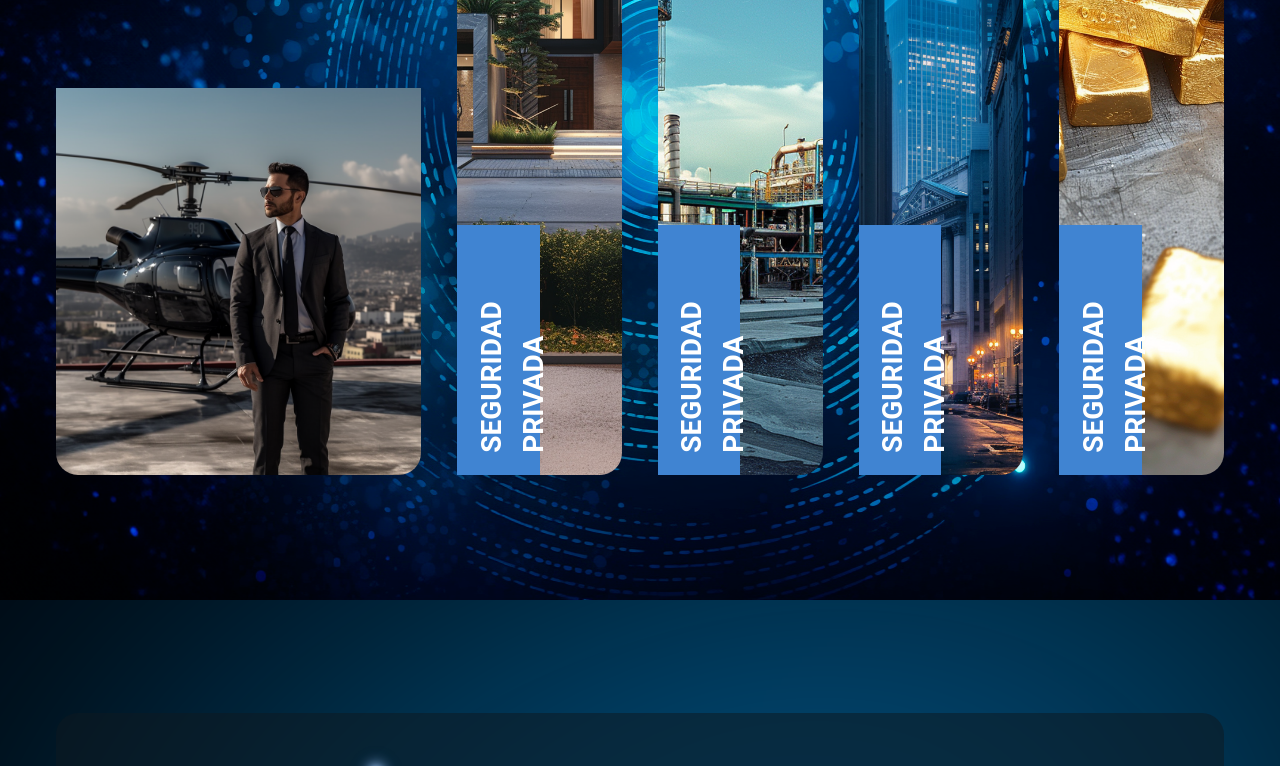
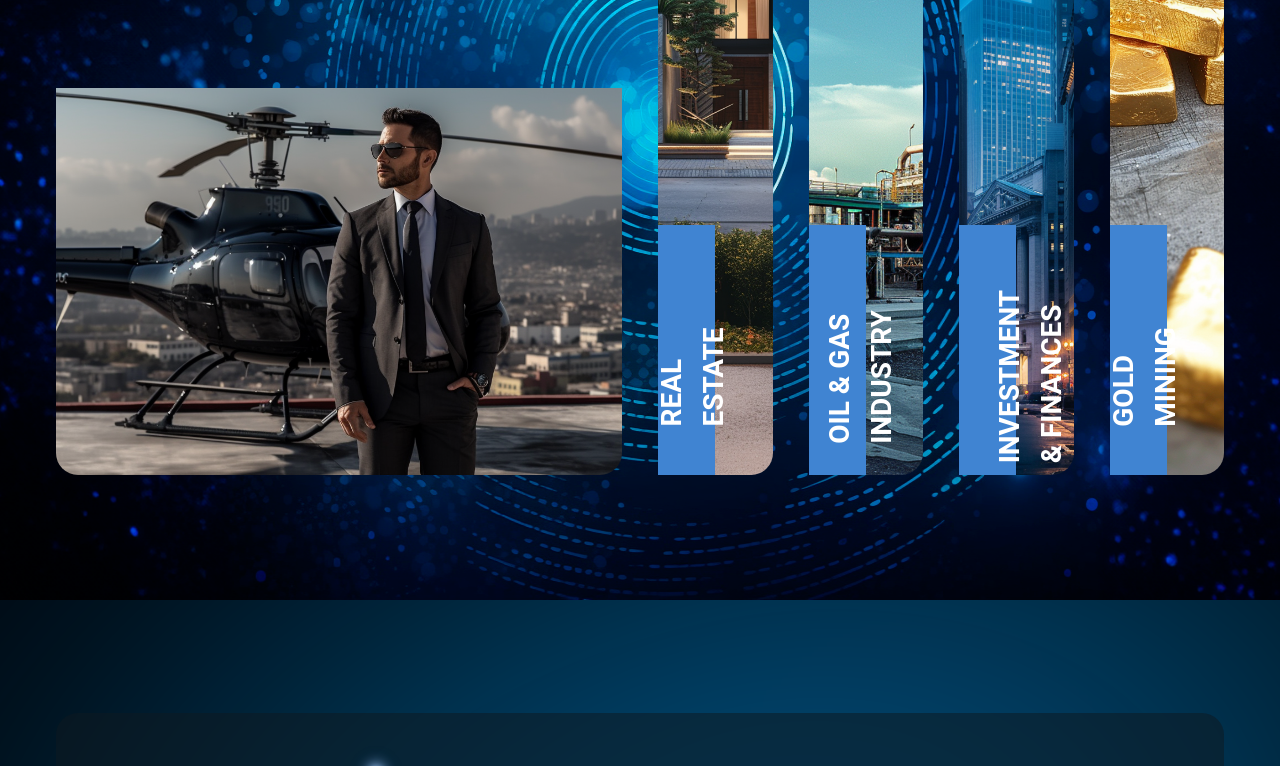
Before and after one commit to LarkinBaumann/larkinholding, a Next.js app: page / in a window 1280 px wide. Shown: the part 1747-2513 px from the top of the page. Built offline with nearby package versions, Linux system fonts and the light colour scheme.

Commit message:
Update empresa names and descriptions

```diff
--- a/src/components/Empresas/Empresas.jsx
+++ b/src/components/Empresas/Empresas.jsx
@@ -12,27 +12,27 @@ function Empresas() {
     },
     {
       id:2,
-      nombre:'Seguridad privada',
+      nombre:'Real Estate',
       imagen:'/images/empresas/realestate.png',
       descripcion:'Lorem ipsum dolor sit amet, consectetur adipiscing elit. Nunc et auctor eros'
     },
     {
       id:3,
-      nombre:'Seguridad privada',
+      nombre:'OIL & GAS INDUSTRY',
       imagen:'/images/empresas/oil.png',
       descripcion:'Lorem ipsum dolor sit amet, consectetur adipiscing elit. Nunc et auctor eros'
     },
     {
       id:4,
-      nombre:'Seguridad privada',
+      nombre:'INVESTMENT & FINANCES',
       imagen:'/images/empresas/investment.png',
-      descripcion:'Lorem ipsum dolor sit amet, consectetur adipiscing elit. Nunc et auctor eros'
+      descripcion:'Alcanza tus metas financieras con nosotros. Maximizamos tus oportunidades de crecimiento y éxito.'
     },
     {
       id:5,
-      nombre:'Seguridad privada',
+      nombre:'GOLD MINING',
       imagen:'/images/empresas/gold.png',
-      descripcion:'Lorem ipsum dolor sit amet, consectetur adipiscing elit. Nunc et auctor eros'
+      descripcion:'Adquisición de minerales preciosos y su procesamiento en nuestras refinadoras de alta tecnología.'
     }
   ]
 
@@ -41,10 +41,10 @@ const [seleccion, setSeleccion] = useState(0)
   return (
     <div className='h-[1024px] w-full  text-white  relative z-20'>
       <Image src='/images/empresas.png' width={100} height={100} alt='fondo-empresas' className='w-full h-full absolute -z-10' />
-      <div className='grid grid-cols-6 w-full h-full px-14 items-center gap-9 '>
+      <div className='grid grid-cols-8 w-full h-full px-14 items-center gap-9 '>
         {
           empresas.map((empresa,index)=>(
-          <div key={index}  className={seleccion != index?'w-full h-[774px] rounded-[22px]  relative cursor-pointer':'col-span-2 h-[774px] rounded-[22px]  '}
+          <div key={index}  className={seleccion != index?'w-full h-[774px] rounded-[22px]  relative cursor-pointer':'col-span-4 h-[774px] rounded-[22px]  '}
           onClick={()=>setSeleccion(index)}
           >
             {
@@ -52,7 +52,7 @@ const [seleccion, setSeleccion] = useState(0)
               <div className='w-full h-full flex flex-col justify-between bg-[
                 #183F5C] rounded-t-[22px]'>
                 <div className='w-full h-[50%] flex flex-col justify-center items-center '>
-                <p className='font-paragraph font-semibold  leading-[48px] text-[36px] w-[350px] h-[192px]'>
+                <p className='font-paragraph font-semibold  leading-[48px] text-[36px] w-[491px] h-[192px]'>
                   {empresa.descripcion}
                 </p>
                 </div>
@@ -64,7 +64,7 @@ const [seleccion, setSeleccion] = useState(0)
               <Image src={empresa.imagen} width={100} height={100} alt={empresa.nombre} className='w-full h-full object-cover rounded-[22px]'/>
             }
         <div className={seleccion != index ?'absolute bg-[#4084d2] w-[50%] h-[250px] bottom-0': "hidden"}>
-          <h3 className='text-white -rotate-90 font-header font-bold text-[28px] absolute bottom-14 -left-[25%] uppercase '>Seguridad<br></br> privada</h3>
+          <h3 className='text-white -rotate-90 font-header font-bold text-[28px] absolute bottom-14 -left-[25%] uppercase '>{empresa.nombre}</h3>
         </div>
         </div>
           ))
```
